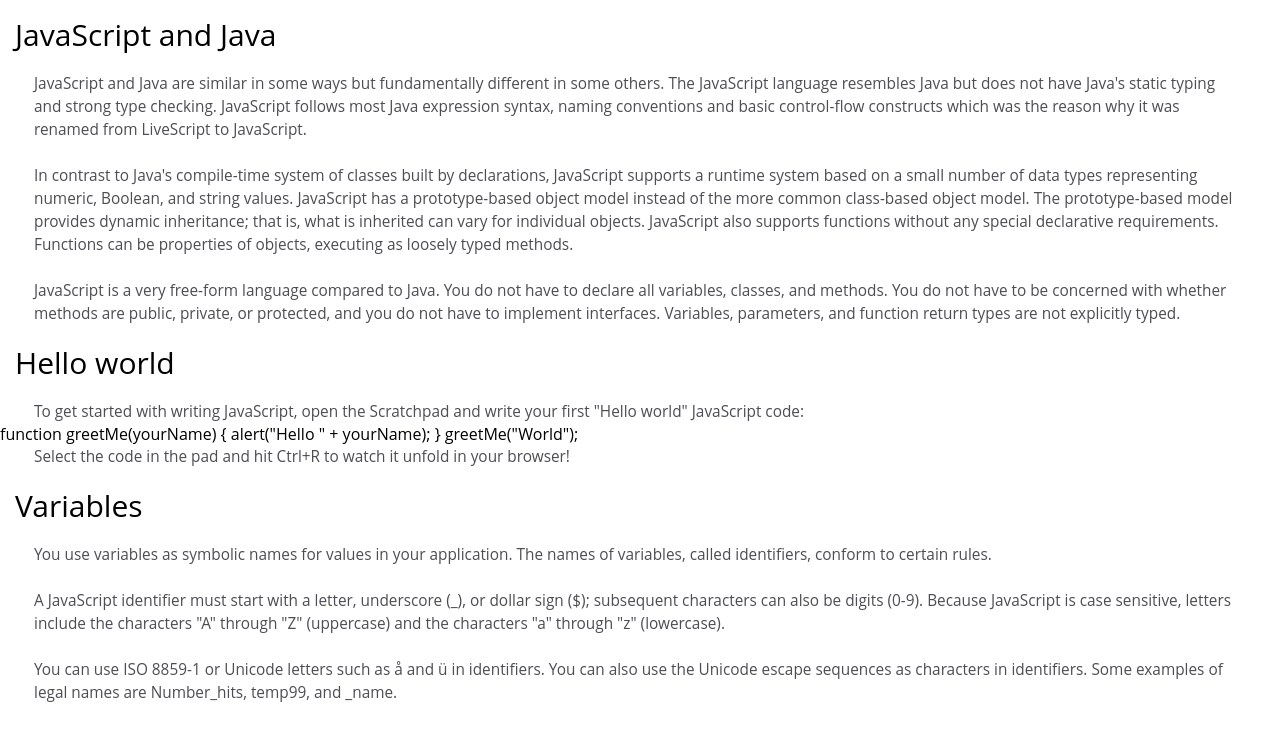
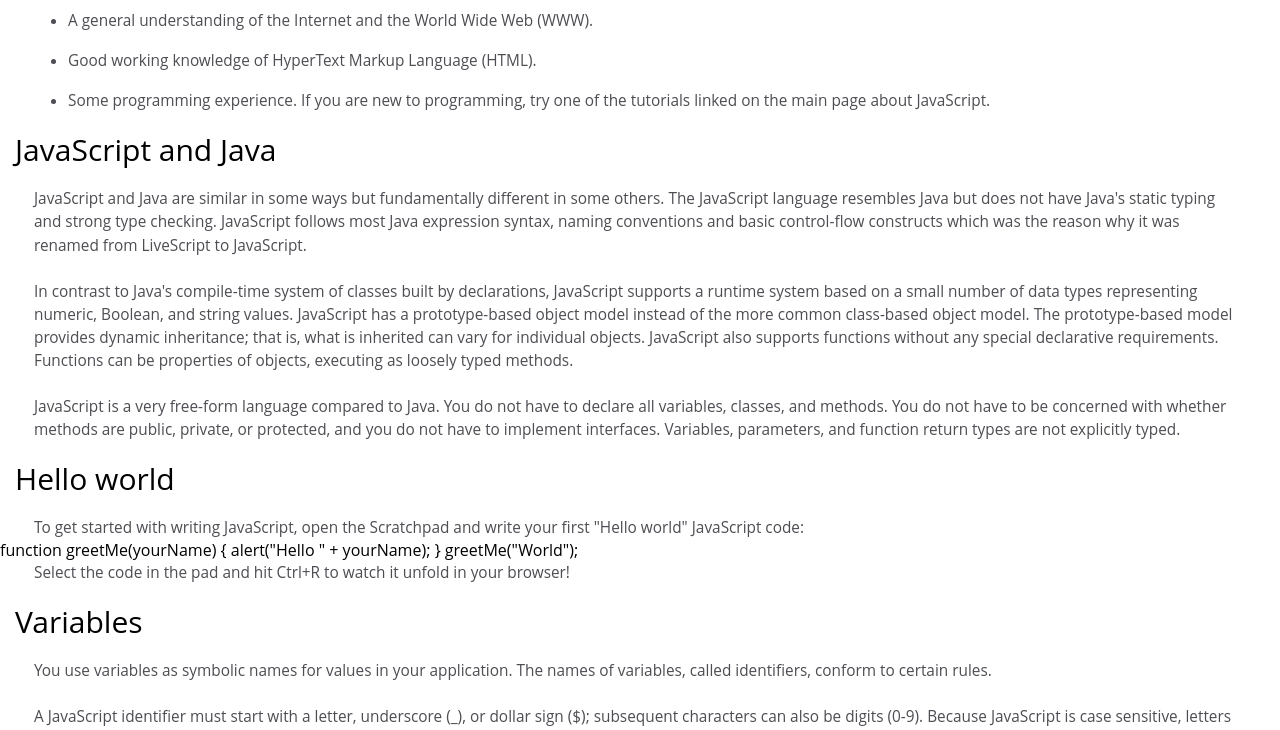
Before and after one commit to luis-pomare/freeCodeCampTechnicalDocumentationPage, a plain HTML site: page index.html in a window 1280 px wide. Shown: the part 784-1514 px from the top of the page. Drawn offline with Linux system fonts and the light colour scheme.

Commit message:
Add ul, li styles

```diff
--- a/style.css
+++ b/style.css
@@ -47,7 +47,7 @@ nav ul li {
 }
 
 main h2 {
-  padding: 17px 0px 17px 15px;
+  margin: 17px 0px 17px 15px;
   font-weight: 400;
   font-size: 30px;
 }
@@ -55,8 +55,16 @@ main h2 {
 main p {
   color: #4d4e53;
   font-size: 0.96em;
-  line-height: 23px;
+  line-height: 1.5;
   box-sizing: border-box;
   padding-left: 34px;
   padding-right: 40px;
 }
+
+main ul li {
+  color: #4d4e53;
+  font-size: 0.96em;
+  line-height: 1.5;
+  margin: 17px 40px 17px 68px;
+  line-height: 1.5;
+}
```
